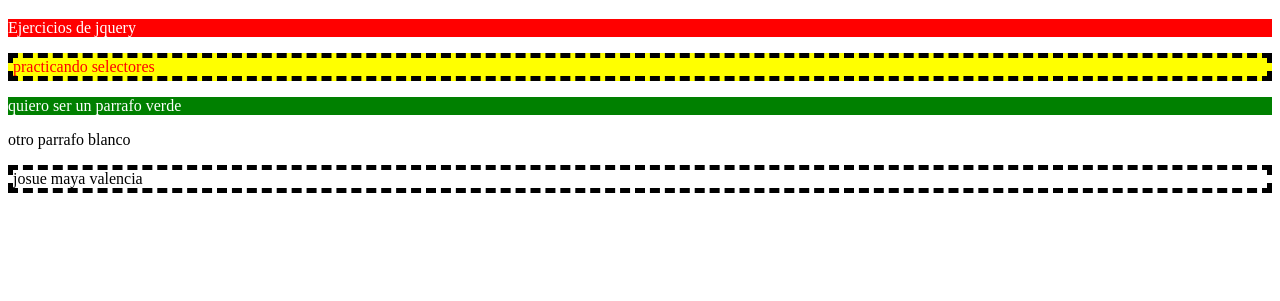
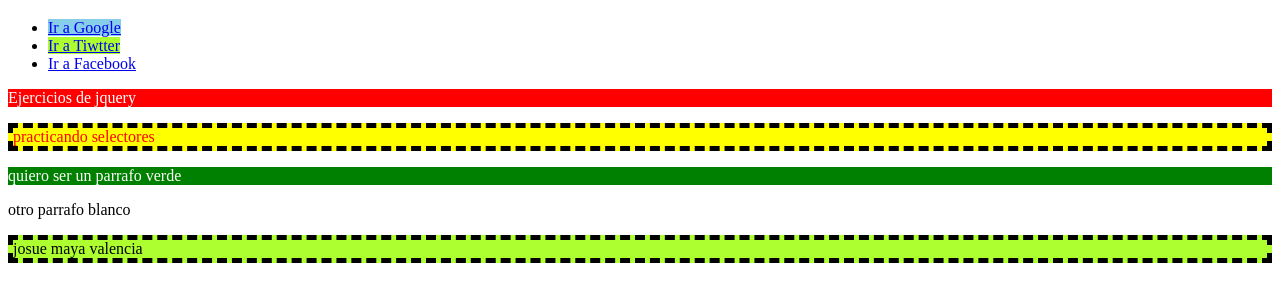
Before and after one commit to felipemaya4/aprendiendo-jquery, a website: page index.html in a window 1280 px wide. Shown: the part 61-362 px from the top of the page. Drawn offline with nearby package versions, Linux system fonts and the light colour scheme.

Commit message:
se realiza ejemplo de selectores por atributo

```diff
--- a/01-selectores.js
+++ b/01-selectores.js
@@ -33,5 +33,7 @@ $(document).ready(function () {
                     .removeClass('grande');
         }
     });
-    //selector por nombre $("tag["name='value']")
+    //selector por atributo
+    $('[title="Google"]').css('background', 'skyblue'); // con este ejemplo podemos observar como selecionar etiquetas segun los atributos que tengan por ejemplo una etiqueta <a> con el atributo title="Google"
+    $('[title="Facebook"]').css('background', 'greenyellow');// mismo ejemplo pero con title="facebook"
 })
--- a/index.html
+++ b/index.html
@@ -14,16 +14,27 @@
             font-size: 30px;
         }
 
+        .josue{
+            background: greenyellow;
+        }
+
     </style>
     <script type="text/javascript" src="node_modules/jquery/dist/jquery.min.js"></script>
     <script type="text/javascript" src="01-selectores.js"></script>
 </head>
 <body>
     <h1>Aprendiendo jquery</h1>
-    <p  id="rojo" class="sin_borde">Ejercicios de jquery</p>
+
+    <ul>
+        <li><a href="https://www.google.com" title="Google">Ir a Google</a></li>
+        <li><a href="https://twitter.com" title="Facebook">Ir a Tiwtter</a></li>
+        <li><a href="https://www.facebook.com">Ir a Facebook</a></li>
+    </ul>
+
+    <p  id="rojo" class="sin_borde" title="jQuery">Ejercicios de jquery</p>
     <p id="amarillo" class="zebra"> practicando selectores</p>
     <p id="verde" class="sin_borde">quiero ser un parrafo verde</p>
     <p >otro parrafo blanco</p>
-    <p class="zebra" >josue maya valencia</p>
+    <p class="zebra josue" >josue maya valencia</p>
 </body>
 </html>
```
